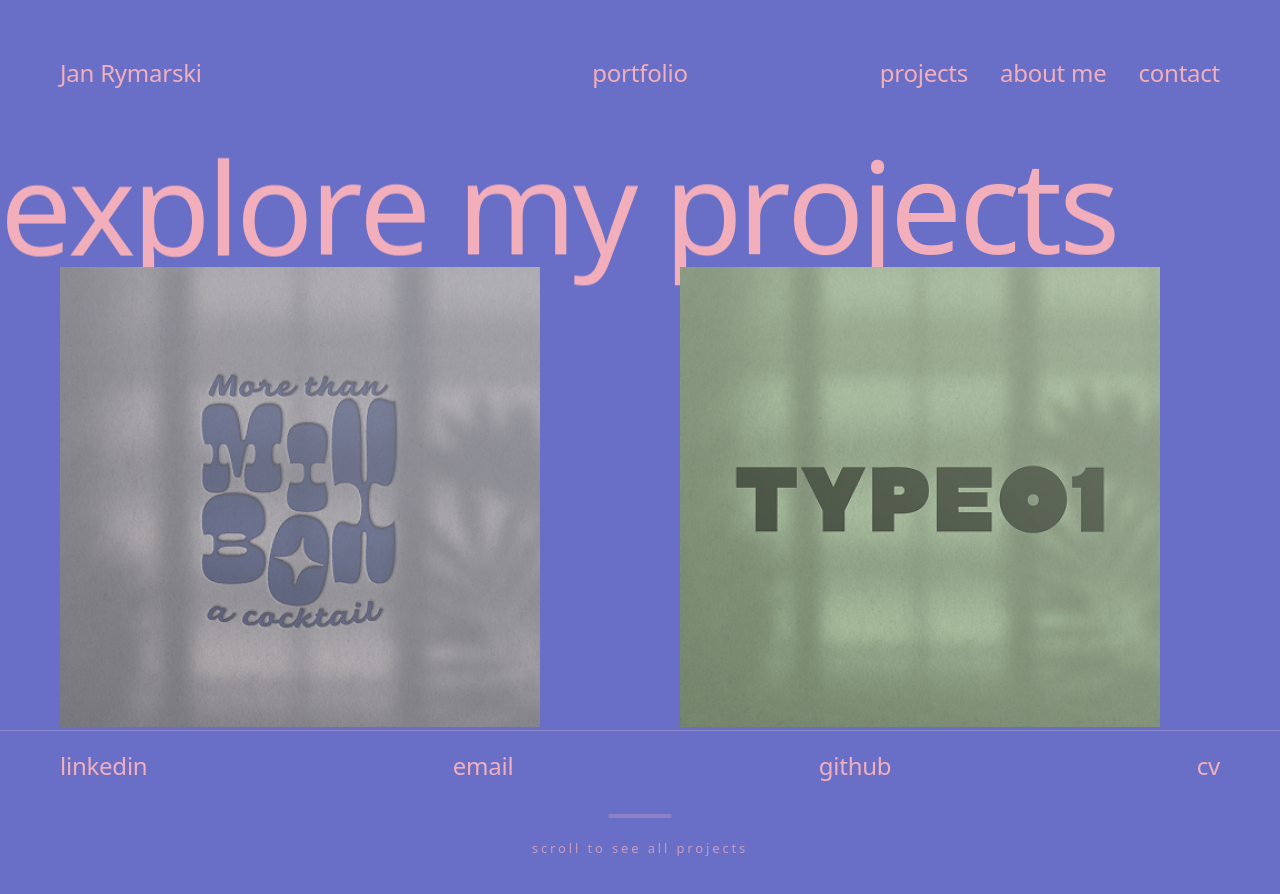
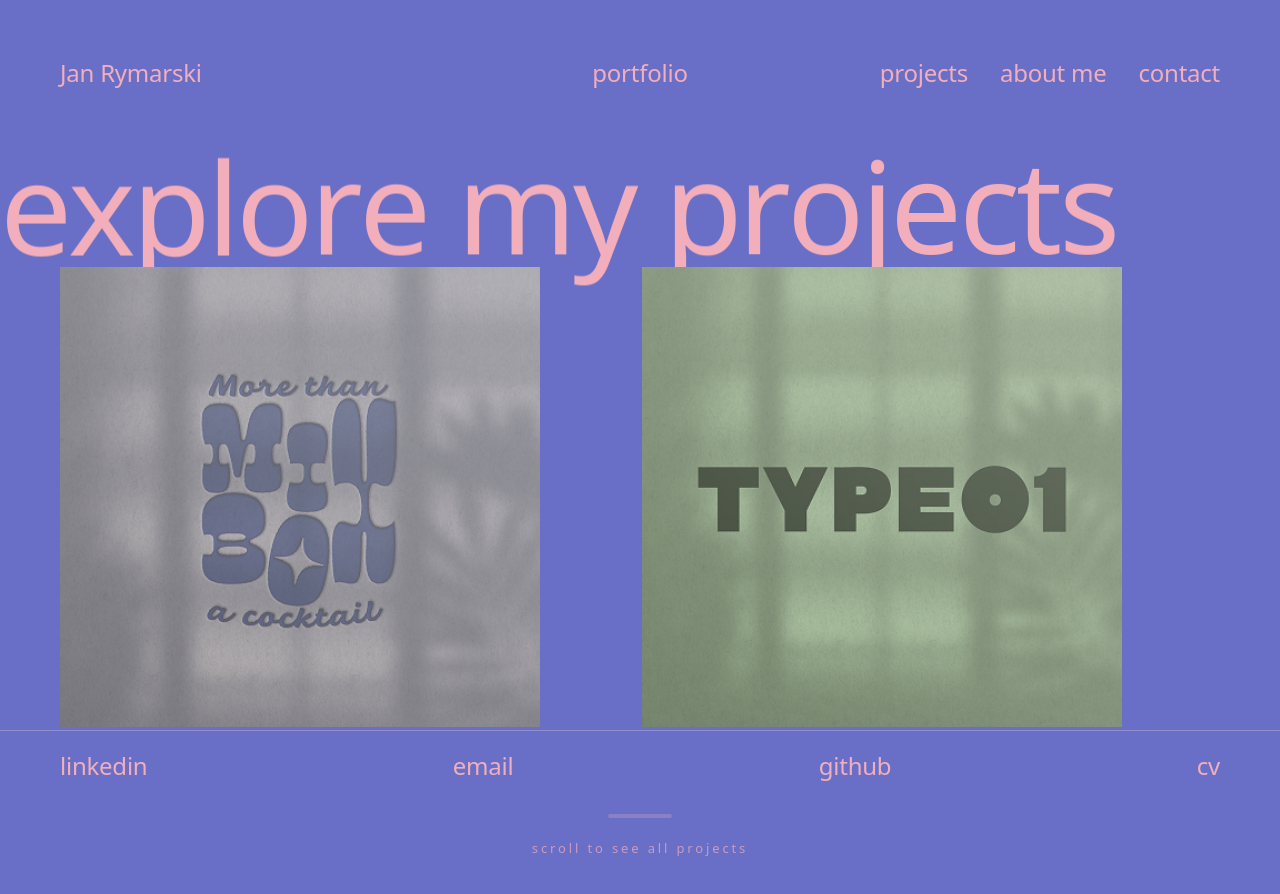
Before and after one commit to JanRymarski/portfolio, a React (Vite) app: page / in a window 1280 px wide. Shown: the top 894 px of the page. Built offline with nearby package versions, Linux system fonts and the light colour scheme; a web font is replaced by a local one.

Commit message:
Make project rail scale fluidly with window width

```diff
--- a/src/index.css
+++ b/src/index.css
@@ -3,7 +3,7 @@
   --text: #f2aebb;
   --shadow: rgba(42, 36, 105, 0.35);
   --accent: #ffdde6;
-  --rail-gap: 140px;
+  --rail-gap: clamp(24px, 8vw, 140px);
 }
 
 *,
@@ -180,7 +180,7 @@ img {
 }
 
 .project-rail__item {
-  flex: 0 0 480px;
+  flex: 0 0 clamp(280px, 38vw, 480px);
 }
 
 .project-slider {
@@ -433,18 +433,6 @@ img {
     line-height: 1.05;
     letter-spacing: -0.03em;
     text-transform: lowercase;
-  }
-}
-
-@media (max-width: 1024px) {
-  .project-rail__item {
-    flex-basis: 320px;
-  }
-}
-
-@media (max-width: 640px) {
-  .project-rail__item {
-    flex-basis: 300px;
   }
 }
 
```
